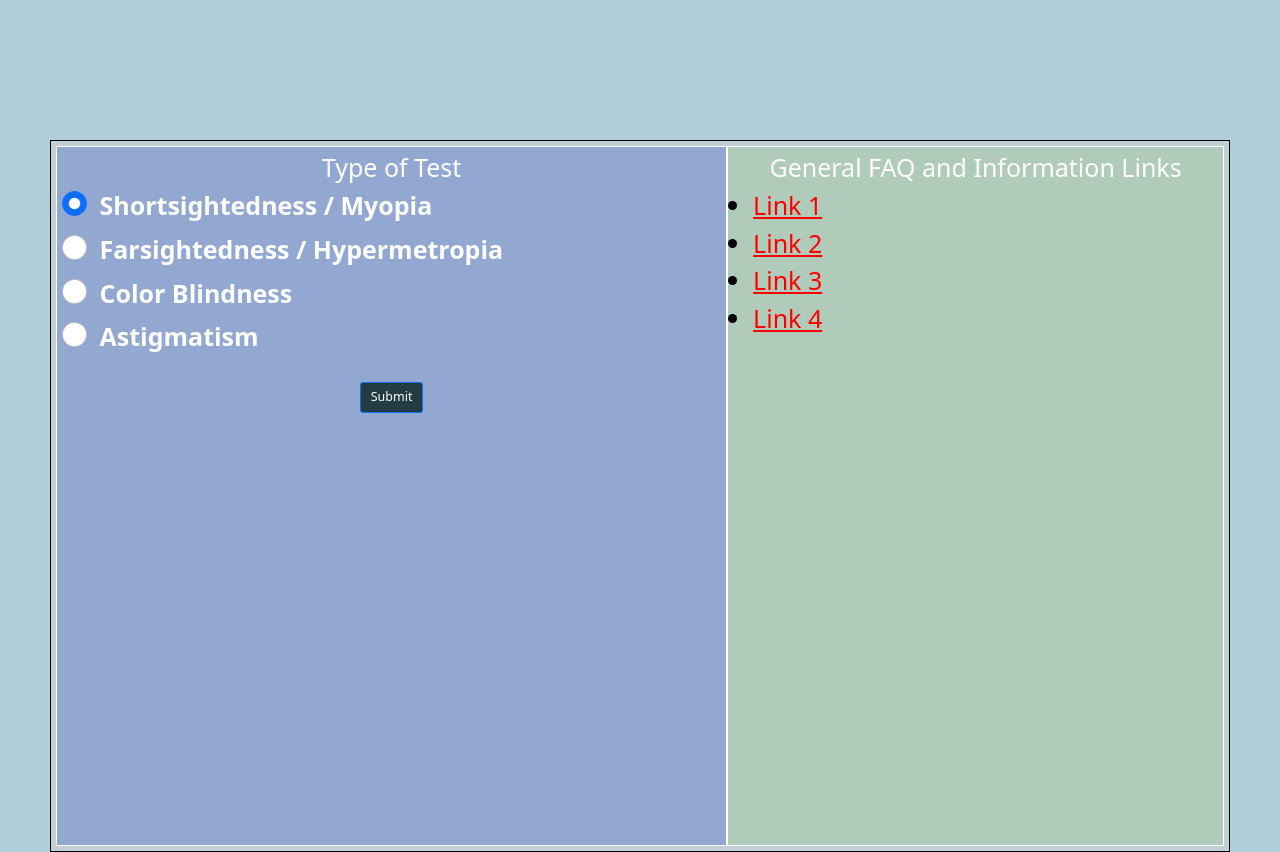
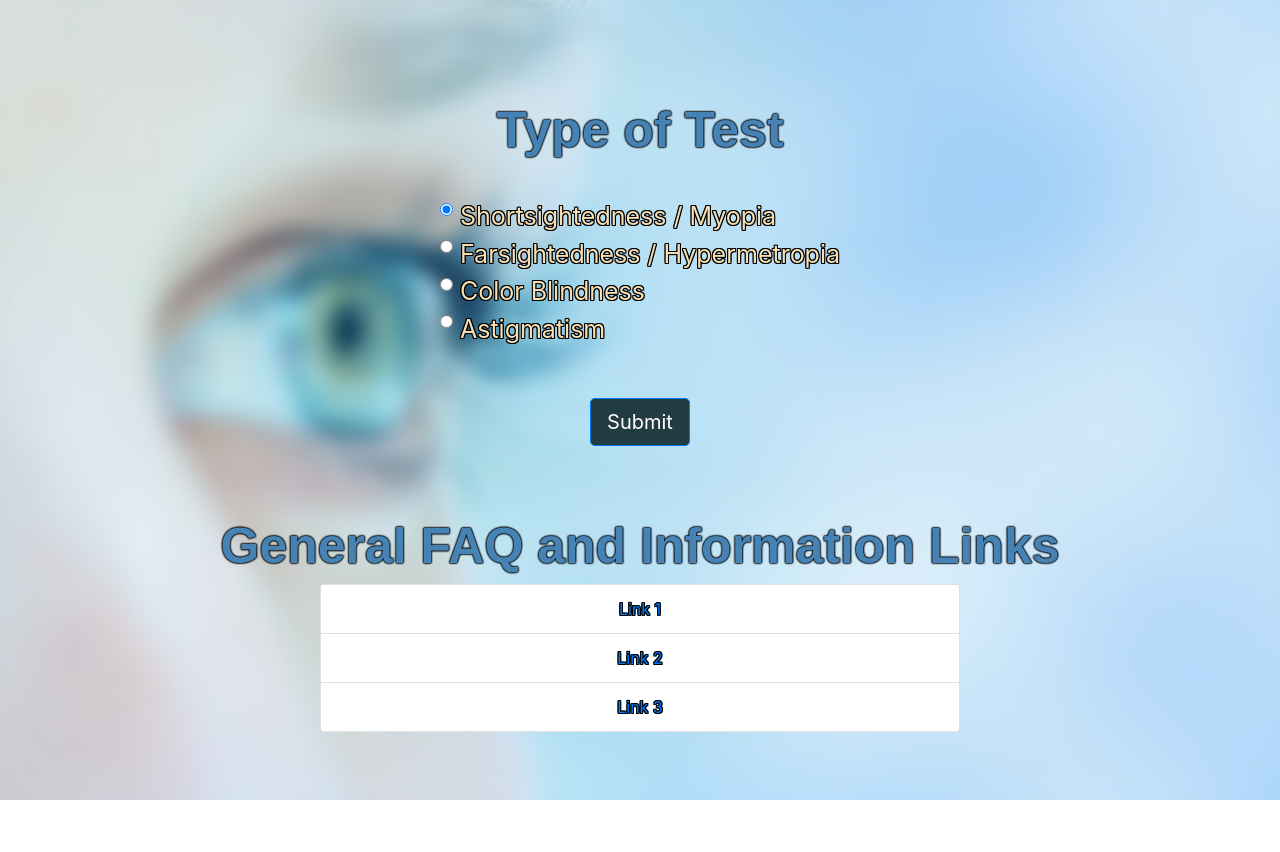
Before and after one commit to Rimshamaredia/Mjolnir, a Flask app: page /testchoice in a window 1280 px wide. After the commit the page ends 800 px from the top, so only its background shows below. Run offline with Flask 2, Linux system fonts and the light colour scheme; some libraries are stand-ins or nearby versions.

Commit message:
Updated design for test-choice page

```diff
--- a/VisionHelp/templates/testChoice.html
+++ b/VisionHelp/templates/testChoice.html
@@ -1,14 +1,15 @@
-{%extends "base.html" %}
+{%extends "base2.html" %}
 {%block content%}
 
 <div className = "Test-choice-select">
     <div id="content">
         <div id="left">
-            <div className="header" style="text-align:center;">
+            <div className="header" style="text-align:center; padding-bottom:30px;">
                 <H1> Type of Test</H1>
             </div>
-            <div style="font-size:25px;">
-            <div class="form-check">
+            <div class= "d-flex justify-content-center" style="font-size:25px;">
+              <div>
+                <div class="form-check">
                 <input class="form-check-input" type="radio" name="flexRadioDefault" id="flexRadioDefault-myopia" checked>
                 <label class="form-check-label" for="flexRadioDefault-myopia" >
                   Shortsightedness / Myopia
@@ -33,22 +34,27 @@
                 </label>
               </div>
               </div>
-            <div class="text-center" style="padding-top: 20px;">
+              </div>
+            <div class="text-center" style="padding-top: 50px;">
                 <button type="submit" class="btn btn-primary btn-lg" style="background-color:#233b43 !important ;">Submit</button>
             </div>
         </div>
 
         <div id="right">
-            <div className="header"  style="text-align:center;">
-                <H1> General FAQ and Information Links</H1>
-            </div>
-            <ul id="link-list" style="font-size:25px;">
-                <li><a href="#">Link 1</a></li>
-                <li><a href="#">Link 2</a></li>
-                <li><a href="#">Link 3</a></li>
-                <li><a href="#">Link 4</a></li>
-            </ul>
+          <div class="container" style="padding-top:70px;padding-left:auto;padding-right:auto;">
+            <div class="faq"><h1> General FAQ and Information Links</h1></div>
+            <div style="text-align:-webkit-center;">
+          <div class="card" style="width: 40rem;">
+
+        <ul class="list-group list-group-flush" style="align-content: center;">
+          <li class="list-group-item"><a href="#">Link 1</a></li>
+          <li class="list-group-item"><a href="#">Link 2</a></li>
+          <li class="list-group-item"><a href="#">Link 3</a></li>
+
+        </ul>
+          </div>
         </div>
+      </div>
       </div>
 
 </div>
```
Also changed, not shown: VisionHelp/templates/Instructions.html (+9 -5 lines).
